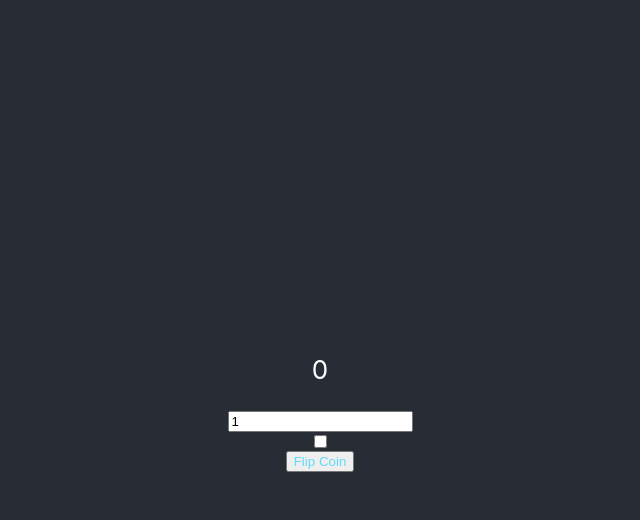
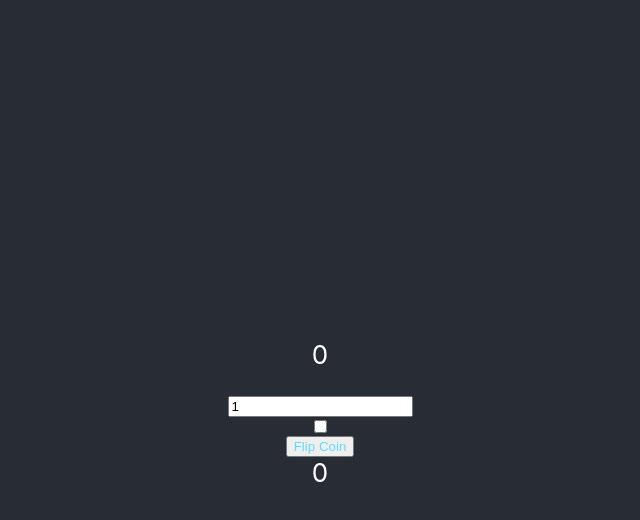
Before and after one commit to brentcklein/mtg-coinflip-generator, a React (Create React App) app: page / in a window 1280 px wide. Both pictures are taken after a click on the button "Flip Coin". Shown: the top 520 px of the page, without its empty margins (320-960 px from the left). Built offline with nearby package versions, Linux system fonts and the light colour scheme.

Commit message:
Added results display and fixed thumb bug

```diff
--- a/src/App.tsx
+++ b/src/App.tsx
@@ -1,28 +1,31 @@
 import './App.css';
-import React, { ReactElement, useState } from 'react';
+import React, { useState } from 'react';
 
 function App() {
   const [flipResult, setFlipResult] = useState(0)
   const [numberOfCoins, setNumberOfCoins] = useState(1)
   const [haveThumb, setHaveThumb] = useState(false)
+  const [results, setResults] = useState<JSX.Element[]>()
 
   // returns 0 or 1
   const flipCoin = (): number => Math.floor(Math.random() * 2)
 
   const flipCoins = (): void => {
     if (!haveThumb) {
-      const results: number[] = []
+      const r: number[] = []
       for (let i = 0; i < numberOfCoins; i++) {
-        results.push(flipCoin())
+        r.push(flipCoin())
       }
-      const totalWins = results.reduce((sum, current) => sum + current, 0)
+      const totalWins = r.reduce((sum, current) => sum + current, 0)
+      setResults(r.map(v => (<span>{v}</span>)))
       setFlipResult(totalWins)
     } else {
-      const results: [number, number][] = []
+      const r: [number, number][] = []
       for (let i = 0; i < numberOfCoins; i++) {
-        results.push([flipCoin(), flipCoin()])
+        r.push([flipCoin(), flipCoin()])
       }
-      const totalWins = results.reduce((sum, current) => sum + (current[0] * current[1]), 0)
+      const totalWins = r.reduce((sum, current) => sum + (current[0] || current[1] ? 1 : 0), 0)
+      setResults(r.map(vs => (<span>({vs[0]}, {vs[1]})</span>)))
       setFlipResult(totalWins)
     }
   }
@@ -53,6 +56,7 @@ function App() {
         >
           Flip Coin{(numberOfCoins > 1) && (<span>s</span>)}
         </button>
+        {results}
       </header>
     </div>
   );
```
